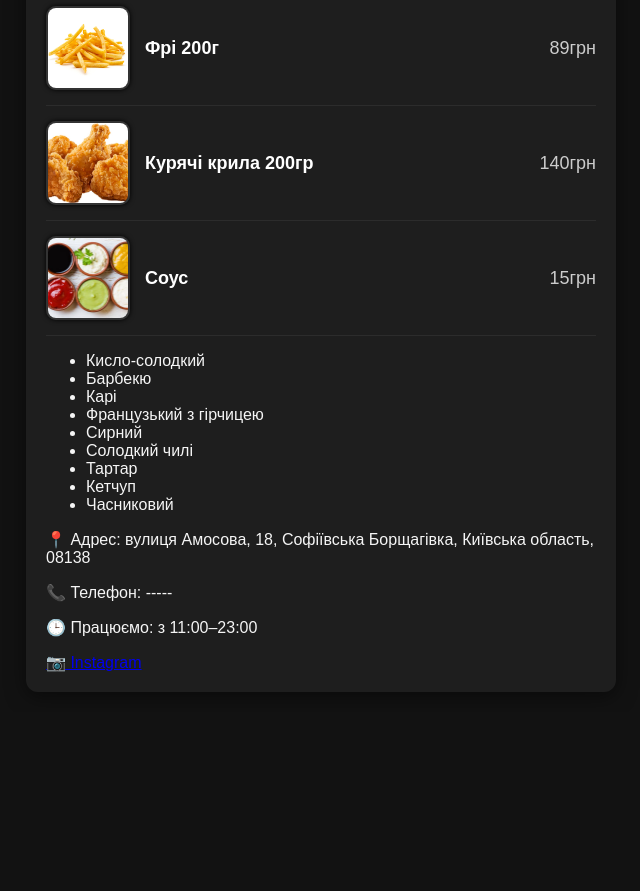
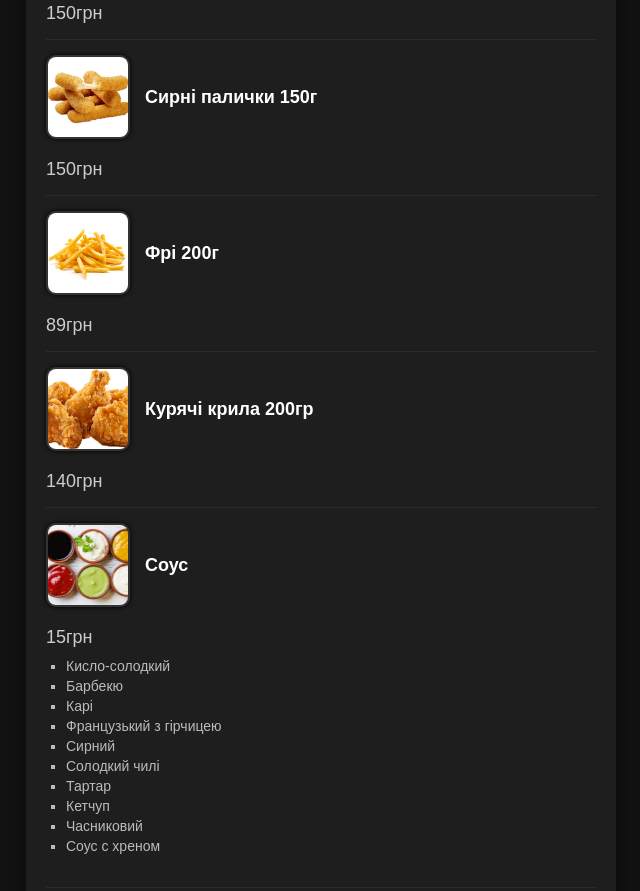
Before and after one commit to pinta3505-cmyk/one-pinta-menu, a plain HTML site: page index.html in a window 1280 px wide. Shown: the part 871-1762 px from the top of the page, without its empty margins (319-959 px from the left). Before the commit the page ends 1583 px from the top, so only its background shows below. Drawn offline with Linux system fonts and the light colour scheme.

Commit message:
Update index.html

```diff
--- a/index.html
+++ b/index.html
@@ -39,8 +39,7 @@
     }
     .item{
       display:flex;
-      align-items:center;
-      justify-content:space-between;
+      flex-direction: column;
       padding:15px 0;
       border-bottom:1px solid #2c2c2c;
       transition: 0.3s;
@@ -69,10 +68,46 @@
       font-size:18px;
       color:#cccccc;
       white-space:nowrap;
+      margin-top: 10px;
     }
     .left{
       display:flex;
       align-items:center;
+      margin-bottom: 10px;
+    }
+    .sauces {
+      font-size: 14px;
+      color: #bbbbbb;
+      list-style-type: square;
+      padding-left: 20px;
+      margin-top: 10px;
+    }
+    .sauces li {
+      margin-bottom: 4px;
+    }
+    .contacts {
+      margin-top: 20px;
+      padding-top: 20px;
+      border-top: 1px solid #2c2c2c;
+    }
+    .social-button {
+      display: inline-block;
+      margin: 15px auto;
+      padding: 10px 20px;
+      background-color: #833ab4;
+      color: white;
+      text-decoration: none;
+      border-radius: 8px;
+      font-size: 16px;
+      transition: background-color 0.3s;
+    }
+    .social-button:hover {
+      background-color: #6a2d8d;
+    }
+    @media (max-width: 600px) {
+      .sauces {
+        font-size: 12px;
+      }
     }
   </style>
 </head>
@@ -83,6 +118,7 @@
       <h1>Меню</h1>
     </div>
 
+    <!-- Элементы меню -->
     <div class="item">
       <div class="left">
         <img src="nagets.jpg" alt="Нагетсы">
@@ -138,13 +174,14 @@
       </div>
       <div class="price">140грн</div>
     </div>
+
+    <!-- Соусы -->
     <div class="item">
       <div class="left">
-        <img src="sous.jpg" alt="СОУСИ">
+        <img src="sous.jpg" alt="Соуси">
         <div class="name">Соус</div>
       </div>
       <div class="price">15грн</div>
-    </div>
       <ul class="sauces">
         <li>Кисло-солодкий</li>
         <li>Барбекю</li>
@@ -155,8 +192,11 @@
         <li>Тартар</li>
         <li>Кетчуп</li>
         <li>Часниковий</li>
+        <li>Соус с хреном</li>
+      </ul>
+    </div>
 
-      </ul>
+    <!-- Контакты -->
     <div class="contacts">
       <p>📍 Адрес: вулиця Амосова, 18, Софіївська Борщагівка, Київська область, 08138</p>
       <p>📞 Телефон: -----</p>
@@ -166,7 +206,8 @@
          rel="noopener"
          class="social-button">
         📷 Instagram
-    </a></div>
+      </a>
+    </div>
   </div>
 </body>
 </html>
```
Lines whose indentation alone changed are shown as unchanged.
